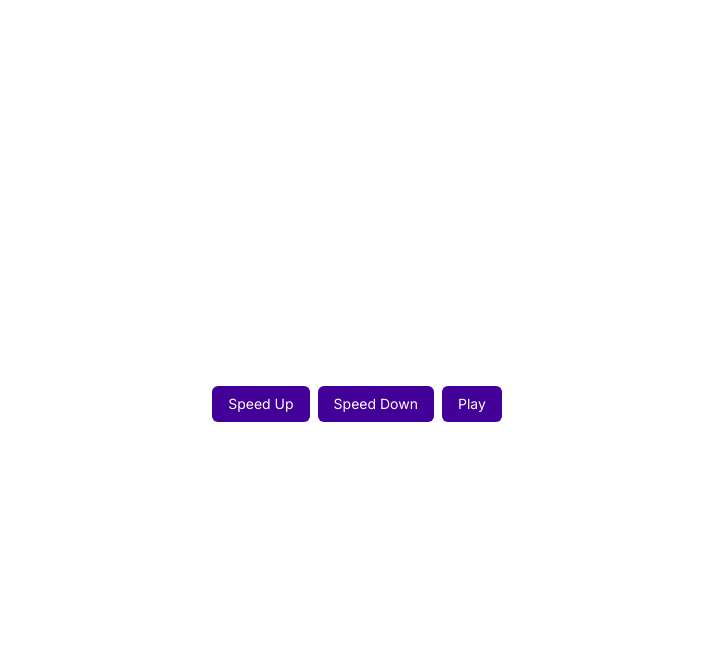
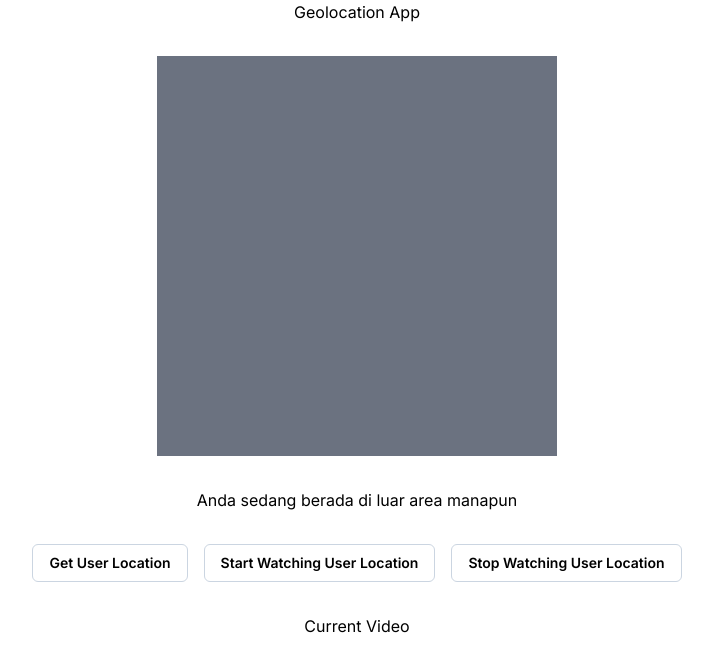
Before and after one commit to alwirifa/geoLocation, a Next.js app: page /geomusic in a window 1280 px wide. Shown: the top 672 px of the page, without its empty margins (283-996 px from the left). Built offline with nearby package versions, Linux system fonts and the light colour scheme.

Commit message:
percobaan realtime user

```diff
--- a/app/geolocation/page.tsx
+++ b/app/geolocation/page.tsx
@@ -21,16 +21,24 @@ const TestGeolocation = () => {
   const [userLocation, setUserLocation] = useState<UserLocation | null>(null);
   const [watchId, setWatchId] = useState<number | null>(null);
   const [currentVideoId, setCurrentVideoId] = useState<string | null>(null);
-
   const [isPlaying, setIsPlaying] = useState(false);
   const [player, setPlayer] = useState<any>(null);
-  const [currentArea, setCurrentArea] = useState<string | null>(null);
+  const [currentAreaIndex, setCurrentAreaIndex] = useState<number | null>(null);
+  const [mapPosition, setMapPosition] = useState<{ top: number; left: number }>({ top: 0, left: 0 });
 
   const geofenceAreas: GeofenceArea[] = [
-    { latitude: -6.9166349, longitude: 107.6615918, radius: 4, videoId: "DOOrIxw5xOw" },
-    { latitude: -6.9167522, longitude: 107.6614443, radius: 4, videoId: "36YnV9STBqc" },
+    //  artha
+    { latitude: -6.925646303061493, longitude: 107.66497786550748, radius: 4, videoId: "DOOrIxw5xOw" },
+    { latitude: -6.925384033131933, longitude: 107.66488734095772, radius: 4, videoId: "36YnV9STBqc" },
+
+    // gasmin
+    // { latitude: -6.9166349, longitude: 107.6615918, radius: 4, videoId: "DOOrIxw5xOw" },
+    // { latitude: -6.9167522, longitude: 107.6614443, radius: 4, videoId: "36YnV9STBqc" },
     { latitude: -6.9165868, longitude: 107.6613089, radius: 4, videoId: "lP26UCnoH9s" },
     { latitude: -6.9164866, longitude: 107.6614578, radius: 4, videoId: "bk8WKwHDUNk" },
+
+    // error
+    // { latitude: -6.9158979, longitude: 107.6785185, radius: 4, videoId: "qoZXtRddtek" },
   ];
 
   const getUserLocation = () => {
@@ -39,6 +47,7 @@ const TestGeolocation = () => {
         (position) => {
           const { latitude, longitude, accuracy, speed } = position.coords;
           setUserLocation({ latitude, longitude, accuracy, speed });
+          updateMapPosition(latitude, longitude);
         },
         (error) => {
           console.error("Error getting user location: ", error);
@@ -56,15 +65,16 @@ const TestGeolocation = () => {
         (position) => {
           const { latitude, longitude, accuracy, speed } = position.coords;
           setUserLocation({ latitude, longitude, accuracy, speed });
+          updateMapPosition(latitude, longitude);
 
           let isInsideAnyGeofence = false;
+          let areaIndex: number | null = null;
 
-          geofenceAreas.forEach((area) => {
+          geofenceAreas.forEach((area, index) => {
             const distance = calculateDistance(latitude, longitude, area.latitude, area.longitude);
             if (distance <= area.radius) {
-              // Jika pengguna berada dalam geofence area, set isInsideAnyGeofence menjadi true
               isInsideAnyGeofence = true;
-              // Jika pengguna berada dalam geofence area yang berbeda dengan video yang sedang diputar, ubah video yang diputar
+              areaIndex = index;
               if (currentVideoId !== area.videoId) {
                 setCurrentVideoId(area.videoId);
               }
@@ -72,9 +82,11 @@ const TestGeolocation = () => {
           });
 
           if (isInsideAnyGeofence) {
-            setIsPlaying(true); // Jika diinginkan, Anda bisa menambahkan logika lain di sini untuk menentukan apakah video harus diputar otomatis saat masuk ke dalam geofence area
+            setIsPlaying(true);
+            setCurrentAreaIndex(areaIndex);
           } else {
-            setIsPlaying(false)
+            setIsPlaying(false);
+            setCurrentAreaIndex(null);
           }
         },
         (error) => {
@@ -105,28 +117,17 @@ const TestGeolocation = () => {
     };
   }, []);
 
-  const calculateDistance = (lat1: number, lon1: number, lat2: number, lon2: number): number => {
-    const R = 6371;
-    const dLat = deg2rad(lat2 - lat1);
-    const dLon = deg2rad(lon2 - lon1);
-    const a = Math.sin(dLat / 2) * Math.sin(dLat / 2) +
-              Math.cos(deg2rad(lat1)) * Math.cos(deg2rad(lat2)) *
-              Math.sin(dLon / 2) * Math.sin(dLon / 2);
-    const c = 2 * Math.atan2(Math.sqrt(a), Math.sqrt(1 - a));
-    const distance = R * c;
-    return distance * 1000;
-  };
-
-  const deg2rad = (deg: number): number => {
-    return deg * (Math.PI / 180);
-  };
+  useEffect(() => {
+    if (userLocation) {
+      updateMapPosition(userLocation.latitude, userLocation.longitude);
+    }
+  }, [userLocation]);
 
   const onReady = (event: any) => {
     setPlayer(event.target);
   };
 
   useEffect(() => {
-    // Lakukan inisialisasi pemutaran video saat komponen pertama kali dimuat
     if (player && currentVideoId) {
       player.loadVideoById(currentVideoId);
       if (isPlaying) {
@@ -135,22 +136,31 @@ const TestGeolocation = () => {
     }
   }, [player, currentVideoId, isPlaying]);
 
+  const updateMapPosition = (latitude: number, longitude: number) => {
+    // Calculate relative position of map based on user's location
+    const top = (latitude - geofenceAreas[0].latitude) * 100; // Assuming 1 latitude degree equals 100 pixels
+    const left = (longitude - geofenceAreas[0].longitude) * 100; // Assuming 1 longitude degree equals 100 pixels
+    setMapPosition({ top, left });
+  };
+
+  const calculateDistance = (lat1: number, lon1: number, lat2: number, lon2: number): number => {
+    const R = 6371; // Earth's radius in kilometers
+    const dLat = deg2rad(lat2 - lat1);
+    const dLon = deg2rad(lon2 - lon1);
+    const a =
+      Math.sin(dLat / 2) * Math.sin(dLat / 2) +
+      Math.cos(deg2rad(lat1)) * Math.cos(deg2rad(lat2)) * Math.sin(dLon / 2) * Math.sin(dLon / 2);
+    const c = 2 * Math.atan2(Math.sqrt(a), Math.sqrt(1 - a));
+    const distance = R * c;
+    return distance * 1000; // Convert to meters
+  };
+
+  const deg2rad = (deg: number): number => {
+    return deg * (Math.PI / 180);
+  };
 
   return (
-    <div className="h-screen w-full flex flex-col gap-8  items-center">
-      <h1>Geolocation App</h1>
-      <div className="bg-gray-500 h-[400px] w-[400px] relative flex justify-center items-center">
-        {userLocation && (
-          <div className="absolute" style={{ top: `${((userLocation.latitude) * 100) / 0.01}%`, left: `${((userLocation.longitude) * 100) / 0.01}%` }}>
-            <div className="h-6 w-6 bg-red-500 rounded-full"></div>
-          </div>
-        )}
-      </div>
-      {currentArea ? (
-        <p>Anda sedang berada di area {geofenceAreas.find(area => area.videoId === currentArea)?.videoId}</p>
-      ) : (
-        <p>Anda sedang berada di luar area manapun</p>
-      )}
+    <div className="h-screen w-full flex flex-col gap-8 items-center p-24">
       <div className="w-full flex justify-center items-center gap-4">
         <button className="border border-slate-300 text-sm font-semibold px-4 py-2 rounded-md" onClick={getUserLocation}>Get User Location</button>
         <button className="border border-slate-300 text-sm font-semibold px-4 py-2 rounded-md" onClick={watchUserLocation}>Start Watching User Location</button>
@@ -165,21 +175,34 @@ const TestGeolocation = () => {
           <p>Speed: {userLocation.speed} meters/second</p>
         </div>
       )}
-      <h2>Current Video</h2>
-      <div className="hidden">
+      <div className="relative h-96 w-96 border">
+        {userLocation && (
+          <div
+            className="bg-red-500 h-4 w-4 rounded-full absolute"
+            style={{
+              top: `${mapPosition.top}px`,
+              left: `${mapPosition.left}px`,
+            }}
+          ></div>
+        )}
+      </div>
+      {currentAreaIndex !== null ? (
+        <p className="mt-4">You are currently inside geofence area {currentAreaIndex}</p>
+      ) : (
+        <p className="mt-4">You are not inside any geofence area</p>
+      )}
+      <div className="flex">
         {geofenceAreas.map((area) => (
           <YouTube
             key={area.videoId}
             videoId={area.videoId}
             onReady={onReady}
-            opts={{ height: "400", width: "400", controls: 0, autoplay: 0 }}
+            opts={{ height: "300", width: "300", controls: 0, autoplay: 0 }}
           />
         ))}
       </div>
-
-
     </div>
   );
+};
 
-}
 export default TestGeolocation;
--- a/app/geomusic/page.tsx
+++ b/app/geomusic/page.tsx
@@ -1,60 +1,193 @@
 "use client"
 
-import React, { useState } from 'react';
-import YouTube from 'react-youtube';
+import React, { useState, useEffect } from "react";
+import YouTube from "react-youtube";
 
-type Props = {}
+interface UserLocation {
+  latitude: number;
+  longitude: number;
+  accuracy: number;
+  speed: number | null;
+}
 
-const Page = (props: Props) => {
+interface GeofenceArea {
+  latitude: number;
+  longitude: number;
+  radius: number;
+  videoId: string;
+}
+
+const TestGeolocation = () => {
+  const [userLocation, setUserLocation] = useState<UserLocation | null>(null);
+  const [watchId, setWatchId] = useState<number | null>(null);
+  const [currentVideoId, setCurrentVideoId] = useState<string | null>(null);
+
   const [isPlaying, setIsPlaying] = useState(false);
   const [player, setPlayer] = useState<any>(null);
-  const [Speed, setSpeed] = useState(1); // Default Speed: 1
+  const [currentArea, setCurrentArea] = useState<string | null>(null);
 
-  const togglePlay = () => {
-    if (player) {
-      if (isPlaying) {
-        player.pauseVideo();
-      } else {
-        player.playVideo();
-      }
-      setIsPlaying(prevState => !prevState);
+  const geofenceAreas: GeofenceArea[] = [
+    { latitude: -6.9166349, longitude: 107.6615918, radius: 4, videoId: "DOOrIxw5xOw" },
+    { latitude: -6.9167522, longitude: 107.6614443, radius: 4, videoId: "36YnV9STBqc" },
+    { latitude: -6.9165868, longitude: 107.6613089, radius: 4, videoId: "lP26UCnoH9s" },
+    { latitude: -6.9164866, longitude: 107.6614578, radius: 4, videoId: "bk8WKwHDUNk" },
+
+
+    // test
+    { latitude: -6.9158979, longitude: 107.6785185, radius: 4, videoId: "qoZXtRddtek" },
+    // { latitude: -6.9255962, longitude: 107.6650141, radius: 4, videoId: "qoZXtRddtek" }
+
+  ];
+
+
+
+  const getUserLocation = () => {
+    if (navigator.geolocation) {
+      navigator.geolocation.getCurrentPosition(
+        (position) => {
+          const { latitude, longitude, accuracy, speed } = position.coords;
+          setUserLocation({ latitude, longitude, accuracy, speed });
+        },
+        (error) => {
+          console.error("Error getting user location: ", error);
+        },
+        { enableHighAccuracy: true }
+      );
+    } else {
+      console.log("Geolocation is not supported by this browser");
     }
   };
 
-  const changeSpeed = (delta: number) => {
-    const newSpeed = Speed + delta;
-    if (player) {
-      player.setPlaybackRate(newSpeed);
-      setSpeed(newSpeed);
+  const watchUserLocation = () => {
+    if (navigator.geolocation) {
+      const id = navigator.geolocation.watchPosition(
+        (position) => {
+          const { latitude, longitude, accuracy, speed } = position.coords;
+          setUserLocation({ latitude, longitude, accuracy, speed });
+
+          let isInsideAnyGeofence = false;
+
+          geofenceAreas.forEach((area) => {
+            const distance = calculateDistance(latitude, longitude, area.latitude, area.longitude);
+            if (distance <= area.radius) {
+              // Jika pengguna berada dalam geofence area, set isInsideAnyGeofence menjadi true
+              isInsideAnyGeofence = true;
+              // Jika pengguna berada dalam geofence area yang berbeda dengan video yang sedang diputar, ubah video yang diputar
+              if (currentVideoId !== area.videoId) {
+                setCurrentVideoId(area.videoId);
+              }
+            }
+          });
+
+          if (isInsideAnyGeofence) {
+            setIsPlaying(true); // Jika diinginkan, Anda bisa menambahkan logika lain di sini untuk menentukan apakah video harus diputar otomatis saat masuk ke dalam geofence area
+          } else {
+            setIsPlaying(false)
+          }
+        },
+        (error) => {
+          console.error("Error watching user location: ", error);
+        },
+        {
+          enableHighAccuracy: true,
+          maximumAge: 0,
+          timeout: 5000,
+        }
+      );
+      setWatchId(id);
+    } else {
+      console.log("Geolocation is not supported by this browser");
     }
+  };
+
+  const stopWatchUserLocation = () => {
+    if (watchId !== null) {
+      navigator.geolocation.clearWatch(watchId);
+      setWatchId(null);
+    }
+  };
+
+  useEffect(() => {
+    return () => {
+      stopWatchUserLocation();
+    };
+  }, []);
+
+  const calculateDistance = (lat1: number, lon1: number, lat2: number, lon2: number): number => {
+    const R = 6371;
+    const dLat = deg2rad(lat2 - lat1);
+    const dLon = deg2rad(lon2 - lon1);
+    const a = Math.sin(dLat / 2) * Math.sin(dLat / 2) +
+              Math.cos(deg2rad(lat1)) * Math.cos(deg2rad(lat2)) *
+              Math.sin(dLon / 2) * Math.sin(dLon / 2);
+    const c = 2 * Math.atan2(Math.sqrt(a), Math.sqrt(1 - a));
+    const distance = R * c;
+    return distance * 1000;
+  };
+
+  const deg2rad = (deg: number): number => {
+    return deg * (Math.PI / 180);
   };
 
   const onReady = (event: any) => {
     setPlayer(event.target);
   };
 
+  useEffect(() => {
+    // Lakukan inisialisasi pemutaran video saat komponen pertama kali dimuat
+    if (player && currentVideoId) {
+      player.loadVideoById(currentVideoId);
+      if (isPlaying) {
+        player.playVideo();
+      }
+    }
+  }, [player, currentVideoId, isPlaying]);
+
+
   return (
-    <div className='h-screen w-full flex justify-center items-center'>
-      <div className='flex flex-col gap-2  justify-center items-center'>
-        <YouTube
-          videoId="P5mwtvf0yCU"
-          onReady={onReady}
-          opts={{ height: '400', width: '400', controls: 0 }} // Hiding YouTube controls
-        />
-        <div className="flex gap-2">
-          <button onClick={() => changeSpeed(0.1)} className='px-4 py-2 fong-semibold text-sm rounded-md bg-purple text-white'>
-            Speed Up
-          </button>
-          <button onClick={() => changeSpeed(-0.1)} className='px-4 py-2 fong-semibold text-sm rounded-md bg-purple text-white'>
-            Speed Down
-          </button>
-          <button onClick={togglePlay} className='px-4 py-2 fong-semibold text-sm rounded-md bg-purple text-white'>
-            {isPlaying ? "Pause" : "Play"}
-          </button>
+    <div className="h-screen w-full flex flex-col gap-8  items-center">
+      <h1>Geolocation App</h1>
+      <div className="bg-gray-500 h-[400px] w-[400px] relative flex justify-center items-center">
+        {userLocation && (
+          <div className="absolute" style={{ top: `${((userLocation.latitude) * 100) / 0.01}%`, left: `${((userLocation.longitude) * 100) / 0.01}%` }}>
+            <div className="h-6 w-6 bg-red-500 rounded-full"></div>
+          </div>
+        )}
+      </div>
+      {currentArea ? (
+        <p>Anda sedang berada di area {geofenceAreas.find(area => area.videoId === currentArea)?.videoId}</p>
+      ) : (
+        <p>Anda sedang berada di luar area manapun</p>
+      )}
+      <div className="w-full flex justify-center items-center gap-4">
+        <button className="border border-slate-300 text-sm font-semibold px-4 py-2 rounded-md" onClick={getUserLocation}>Get User Location</button>
+        <button className="border border-slate-300 text-sm font-semibold px-4 py-2 rounded-md" onClick={watchUserLocation}>Start Watching User Location</button>
+        <button className="border border-slate-300 text-sm font-semibold px-4 py-2 rounded-md" onClick={stopWatchUserLocation}>Stop Watching User Location</button>
+      </div>
+      {userLocation && (
+        <div>
+          <h2>User Location</h2>
+          <p>Latitude: {userLocation.latitude}</p>
+          <p>Longitude: {userLocation.longitude}</p>
+          <p>Accuracy: {userLocation.accuracy} meters</p>
+          <p>Speed: {userLocation.speed} meters/second</p>
         </div>
+      )}
+      <h2>Current Video</h2>
+      <div className="flex gap-4 hidden">
+        {geofenceAreas.map((area) => (
+          <YouTube
+            key={area.videoId}
+            videoId={area.videoId}
+            onReady={onReady}
+            opts={{ height: "400", width: "400", controls: 0, autoplay: 0 }}
+          />
+        ))}
       </div>
+
+
     </div>
   );
-};
 
-export default Page;
+}
+export default TestGeolocation;
```
